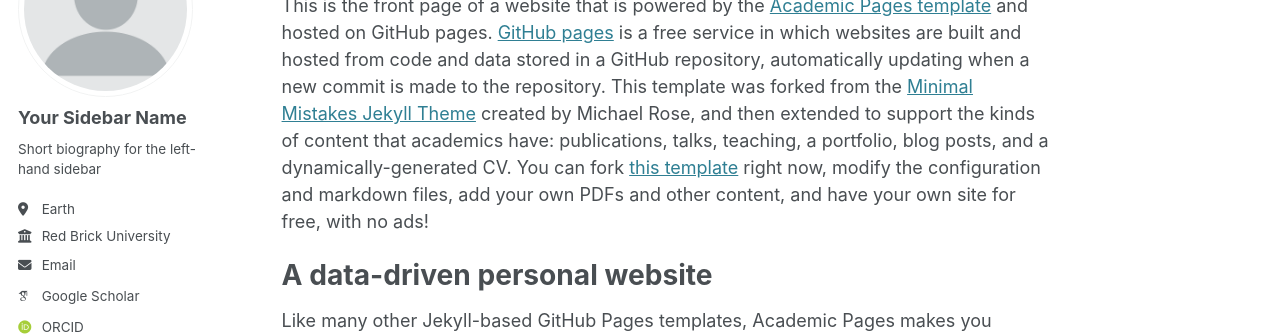
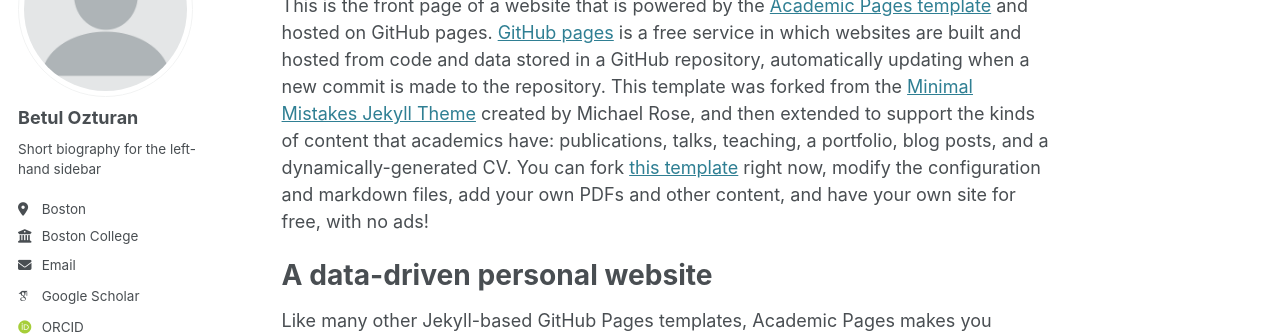
Before and after one commit to betulozturan/betulozturan.github.io, a Jekyll site: the page built from _pages/about.md, in a window 1280 px wide. Shown: the part 177-513 px from the top of the page. Built offline with Jekyll 4.4.1, drawn with Linux system fonts in a browser that asks for light colours; some web fonts are replaced.

Commit message:
Update _config.yml

```diff
--- a/_config.yml
+++ b/_config.yml
@@ -13,7 +13,7 @@ title                    : "Betul Ozturan"
 title_separator          : "-"
 name                     : &name "Betul Ozturan"
 description              : &description "personal description"
-url                      : https://academicpages.github.io # the base hostname & protocol for your site e.g. "https://[your GitHub username].github.io"
+url                      : https://betulozturan.github.io # the base hostname & protocol for your site e.g. "https://[your GitHub username].github.io"
 baseurl                  : "" # the subpath of your site, e.g. "/blog"
 repository               : "academicpages/academicpages.github.io"
 
@@ -23,11 +23,11 @@ repository               : "academicpages/academicpages.github.io"
 author:
   # Biographic information
   avatar           : "profile.png"
-  name             : "Your Sidebar Name"
+  name             : "Betul Ozturan"
   pronouns         : # example: "she/her"
   bio              : "Short biography for the left-hand sidebar"
-  location         : "Earth"
-  employer         : "Red Brick University"
+  location         : "Boston"
+  employer         : "Boston College"
   uri              : # URL
   email            : "none@example.org"
 
```
